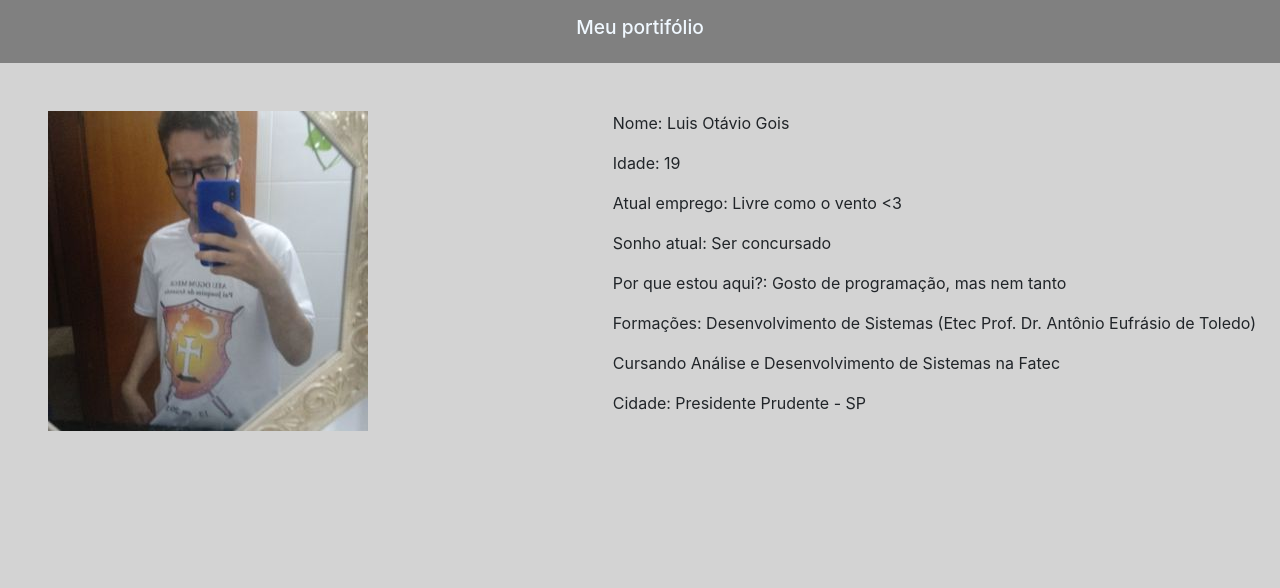
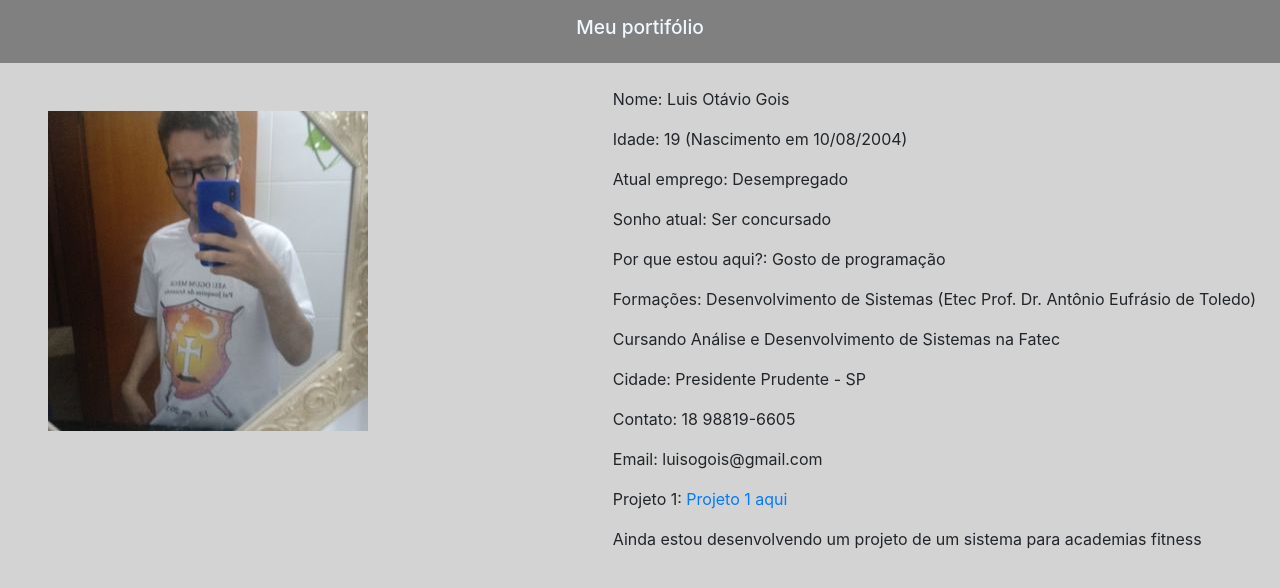
Before and after one commit to luisotavio2023/luisotavio2023.github.io, a plain HTML site: page index.html in a window 1280 px wide. Drawn offline with nearby package versions, Linux system fonts and the light colour scheme.

Commit message:
Corrigindo erros
Agora sim

```diff
--- a/index.html
+++ b/index.html
@@ -28,15 +28,19 @@
         <h1 class="" id="h1topo">Meu portifólio</h1>
     </div>
 
-    <div class="float-right py-5 mx-4">
+    <div class="float-right py-4 mx-4">
         <p>Nome: Luis Otávio Gois</p>
-        <p>Idade: 19 </p>
-        <p>Atual emprego: Livre como o vento <3</p>
+        <p>Idade: 19 (Nascimento em 10/08/2004) </p>
+        <p>Atual emprego: Desempregado</p>
         <p>Sonho atual: Ser concursado</p>
-        <p>Por que estou aqui?: Gosto de programação, mas nem tanto</p>
+        <p>Por que estou aqui?: Gosto de programação</p>
         <p>Formações: Desenvolvimento de Sistemas (Etec Prof. Dr. Antônio Eufrásio de Toledo)</p>
         <p>Cursando Análise e Desenvolvimento de Sistemas na Fatec</p>
         <p>Cidade: Presidente Prudente - SP</p>
+        <p>Contato: 18 98819-6605</p>
+        <p>Email: luisogois@gmail.com</p>
+        <p>Projeto 1: <a href="https://github.com/luisotavio2023/SigmaCityRP.git">Projeto 1 aqui</a></p>
+        <p>Ainda estou desenvolvendo um projeto de um sistema para academias fitness</p>
     </div>
     <div class="float-left py-5 mx-5">
         <img src="minhafoto.jpg" alt="Texto alternativo da minha foto">
```
